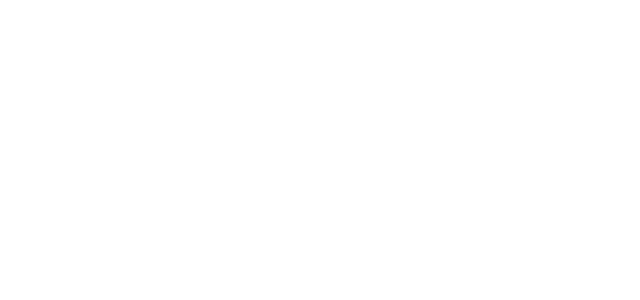
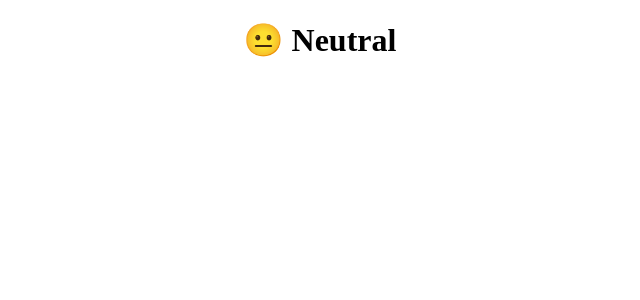
Before and after one commit to rel770/mood-selector, a React (Vite) app: page / in a window 1280 px wide. Shown: the top 300 px of the page, without its empty margins (320-960 px from the left). Built offline with nearby package versions, Linux system fonts and the light colour scheme.

Commit message:
Render Mood component in App

```diff
--- a/src/App.jsx
+++ b/src/App.jsx
@@ -1,7 +1,12 @@
 import "./App.css";
+import Mood from "./components/mood/mood";
 
 function App() {
-  return <></>;
+  return (
+    <>
+      <Mood />
+    </>
+  );
 }
 
 export default App;
```
